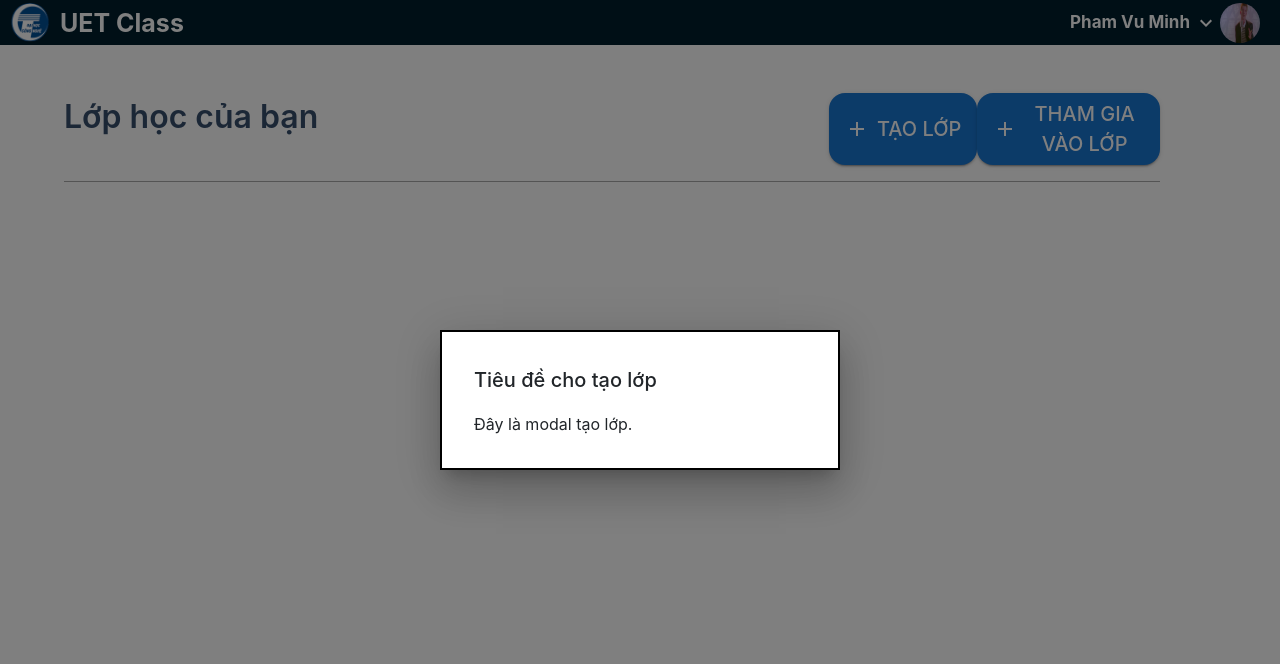
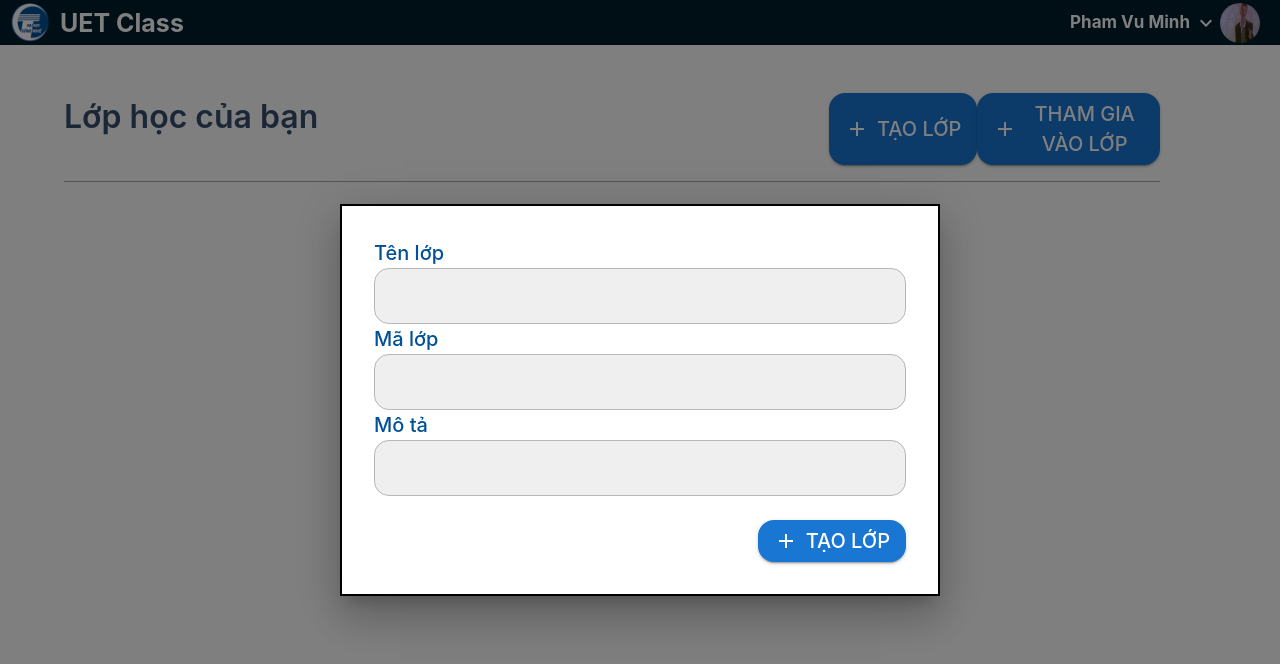
Before and after one commit to uet-class/uet-class-frontend, a React (Create React App) app: page /home in a window 1280 px wide. Both pictures are taken after a click on the button "TẠO LỚP". Shown: the top 664 px of the page. Built offline with nearby package versions, Linux system fonts and the light colour scheme; no server answers.

Commit message:
Add create class modal

```diff
--- a/src/components/CreateClass/createClass.jsx
+++ b/src/components/CreateClass/createClass.jsx
@@ -1,12 +1,13 @@
-import {Box, Typography} from "@mui/material";
+import {Box, Button, Grid, TextField, Typography} from "@mui/material";
 import React from "react";
+import AddIcon from "@mui/icons-material/Add";
 
 const style = {
     position: 'absolute',
     top: '50%',
     left: '50%',
     transform: 'translate(-50%, -50%)',
-    width: 400,
+    width: 600,
     bgcolor: 'background.paper',
     border: '2px solid #000',
     boxShadow: 24,
@@ -16,12 +17,78 @@ const style = {
 const CreateClass = () => {
     return (
         <Box sx={style}>
-            <Typography id="modal-modal-title" variant="h6" component="h2">
-                Tiêu đề cho tạo lớp
-            </Typography>
-            <Typography id="modal-modal-description" sx={{ mt: 2 }}>
-                Đây là modal tạo lớp.
-            </Typography>
+            <form>
+                <Box
+                    component={"form"}
+                >
+                    <Typography
+                        className={"login-info"}
+                        fontSize={20}
+                        fontWeight={500}
+                    >
+                        Tên lớp
+                    </Typography>
+                    <TextField
+                        name="username"
+                        className={"input-rounded"}
+                        sx={{
+                            width: "100%",
+                        }}
+                    ></TextField>
+                    <Typography
+                        className={"login-info"}
+                        fontSize={20}
+                        fontWeight={500}
+                    >
+                        Mã lớp
+                    </Typography>
+                    <TextField
+                        name="username"
+                        className={"input-rounded"}
+                        sx={{
+                            width: "100%",
+                        }}
+                    ></TextField>
+                    <Typography
+                        className={"login-info"}
+                        fontSize={20}
+                        fontWeight={500}
+                    >
+                        Mô tả
+                    </Typography>
+                    <TextField
+                        name="username"
+                        className={"input-rounded"}
+                        sx={{
+                            width: "100%",
+                            paddingBottom: 3,
+                        }}
+                    ></TextField>
+                    <Grid
+                        display="flex"
+                        justifyContent="flex-end"
+                    >
+                        <Button
+                            type="submit"
+                            variant="contained"
+                            sx={{
+                                color: "#015198",
+                                borderRadius: 4,
+                            }}
+                        >
+                            <AddIcon style={{ color: 'white' }} />
+                            <Typography
+                                paddingLeft={1}
+                                className={"sign-in"}
+                                fontSize={20}
+                                fontWeight={500}
+                            >
+                                Tạo lớp
+                            </Typography>
+                        </Button>
+                    </Grid>
+                </Box>
+            </form>
         </Box>
     )
 }
```
